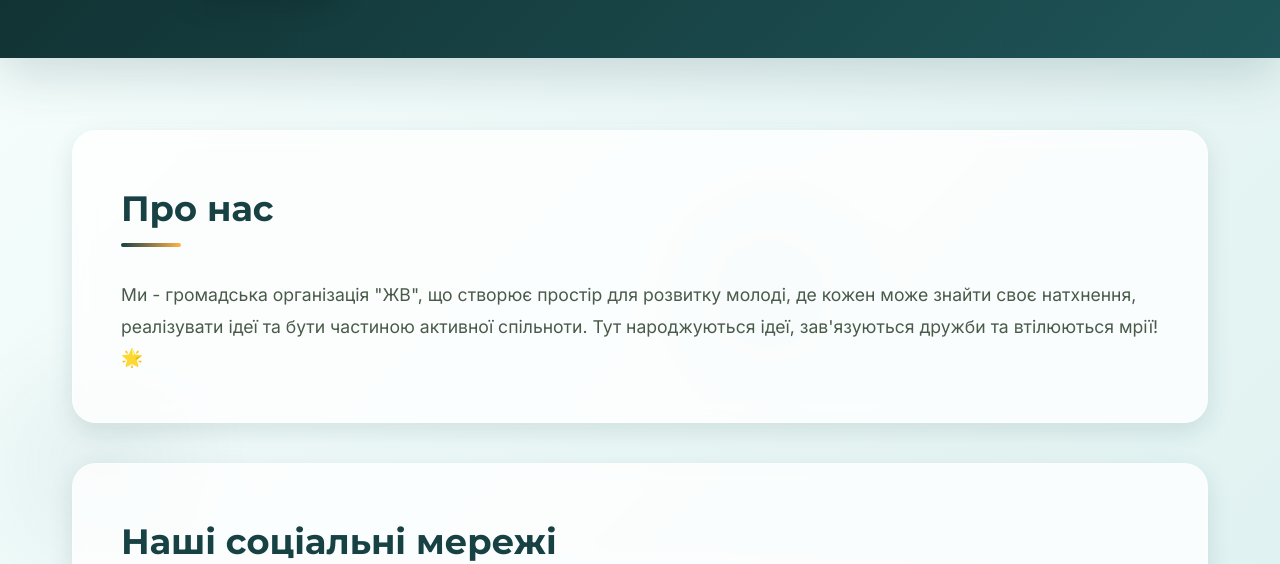
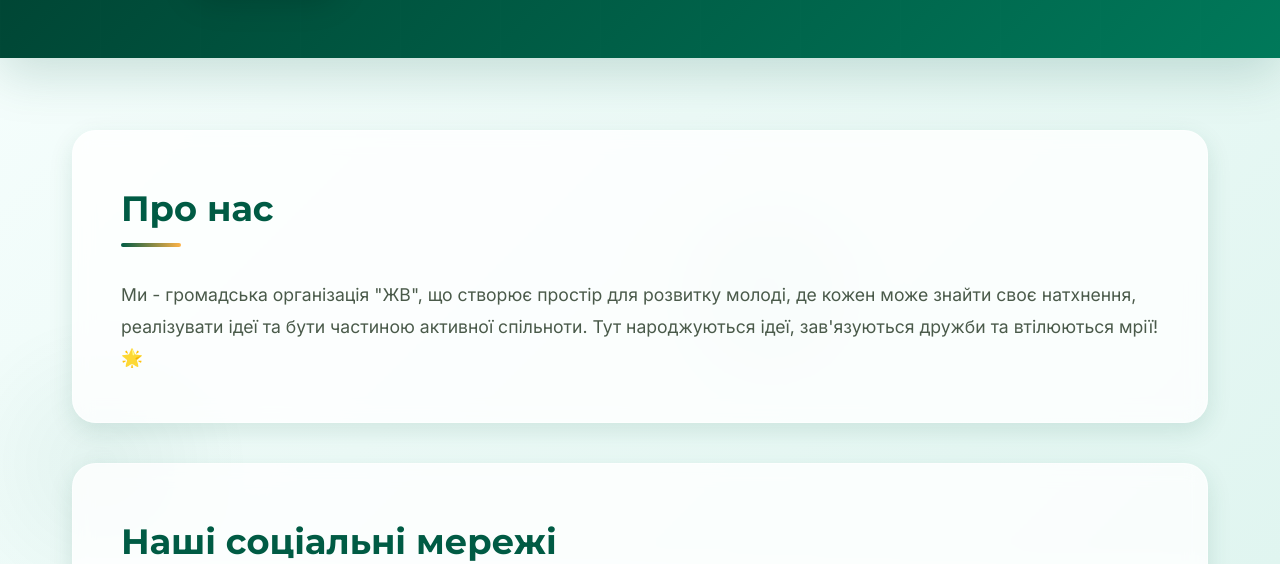
Before and after one commit to ngozhv/ngozhv.github.io, a plain HTML site: page index.html in a window 1280 px wide. Shown: the part 236-800 px from the top of the page. Drawn offline with Linux system fonts and the light colour scheme; a script that the page names is missing.

Commit message:
Update index.html

```diff
--- a/index.html
+++ b/index.html
@@ -16,17 +16,17 @@
         }
 
         :root {
-            --primary: #174143;
-            --primary-dark: #0f2d2e;
-            --primary-light: #1f5558;
+            --primary: #005b44;
+            --primary-dark: #003d2e;
+            --primary-light: #00795a;
             --accent: #FFB347;
             --bg-gradient-start: #f8fffe;
-            --bg-gradient-end: #e0f2f1;
+            --bg-gradient-end: #e0f5f0;
             --text-dark: #1a2e1a;
             --text-medium: #4a5a4a;
-            --shadow-sm: 0 2px 12px rgba(23, 65, 67, 0.08);
-            --shadow-md: 0 8px 24px rgba(23, 65, 67, 0.12);
-            --shadow-lg: 0 16px 48px rgba(23, 65, 67, 0.18);
+            --shadow-sm: 0 2px 12px rgba(0, 91, 68, 0.08);
+            --shadow-md: 0 8px 24px rgba(0, 91, 68, 0.12);
+            --shadow-lg: 0 16px 48px rgba(0, 91, 68, 0.18);
         }
 
         body {
@@ -66,7 +66,7 @@
         }
 
         .lang-btn:hover {
-            background: rgba(23, 65, 67, 0.1);
+            background: rgba(0, 91, 68, 0.1);
         }
 
         .lang-btn.active {
@@ -88,7 +88,7 @@
         .bg-circle {
             position: absolute;
             border-radius: 50%;
-            background: radial-gradient(circle, rgba(23, 65, 67, 0.05) 0%, transparent 70%);
+            background: radial-gradient(circle, rgba(0, 91, 68, 0.05) 0%, transparent 70%);
             animation: float 20s infinite ease-in-out;
         }
 
@@ -369,7 +369,7 @@
         .photo-item {
             position: relative;
             padding-bottom: 100%;
-            background: linear-gradient(135deg, rgba(23, 65, 67, 0.1) 0%, rgba(31, 85, 88, 0.1) 100%);
+            background: linear-gradient(135deg, rgba(0, 91, 68, 0.1) 0%, rgba(0, 121, 90, 0.1) 100%);
             border-radius: 20px;
             overflow: hidden;
             box-shadow: var(--shadow-sm);
@@ -494,7 +494,7 @@
             text-align: center;
             padding: 3rem 2rem;
             margin-top: 4rem;
-            box-shadow: 0 -4px 24px rgba(23, 65, 67, 0.15);
+            box-shadow: 0 -4px 24px rgba(0, 91, 68, 0.15);
         }
 
         footer p {
@@ -746,7 +746,7 @@
 
         let currentLang = 'uk';
 
-        function switchLanguage(lang) {
+        function switchLanguage(lang)
             currentLang = lang;
 
             // Update active button
```
